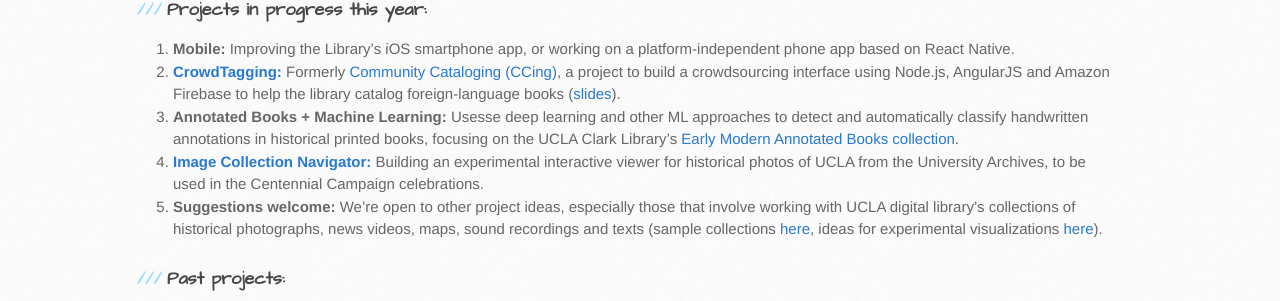
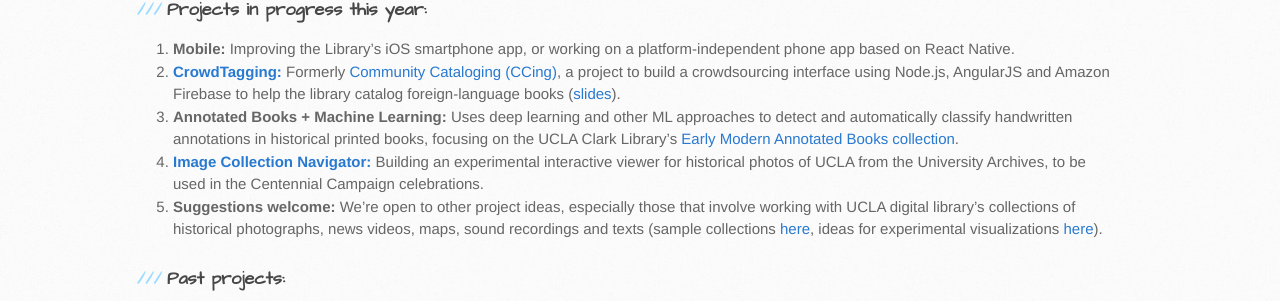
Before and after one commit to UCLALibrary/BuildUCLA, a Jekyll site: the page built from docs/index.md, in a window 1280 px wide. Shown: the part 451-752 px from the top of the page. Built offline with Jekyll 4.4.1, drawn with Linux system fonts in a browser that asks for light colours.

Commit message:
Update index.md

```diff
--- a/docs/index.md
+++ b/docs/index.md
@@ -13,7 +13,7 @@ BuildUCLA is a software development incubator based in the UCLA Library. It brin
 
 1. **Mobile:** Improving the Library's iOS smartphone app, or working on a platform-independent phone app based on React Native.
 1. **<a href="https://docs.library.ucla.edu/display/BUILD/CrowdTagging">CrowdTagging:</a>** Formerly <a href="http://ec2-54-173-153-28.compute-1.amazonaws.com:8000/#/">Community Cataloging (CCing)</a>, a project to build a crowdsourcing interface using Node.js, AngularJS and Amazon Firebase to help the library catalog foreign-language books (<a href="https://docs.google.com/presentation/d/1pGWDBy5ff5xHdb0Ys462BXRf0IjP2zNrlt4sBfYiAvw/edit?usp=sharing">slides</a>).
-1. **Annotated Books + Machine Learning:** Usesse deep learning and other ML approaches to detect and automatically classify handwritten annotations in historical printed books, focusing on the UCLA Clark Library's <a href="https://calisphere.org/collections/26771/">Early Modern Annotated Books collection</a>.
+1. **Annotated Books + Machine Learning:** Uses deep learning and other ML approaches to detect and automatically classify handwritten annotations in historical printed books, focusing on the UCLA Clark Library's <a href="https://calisphere.org/collections/26771/">Early Modern Annotated Books collection</a>.
 1. **<a href="https://github.com/UCLALibrary/ImageCollectionNavigator">Image Collection Navigator:</a>** Building an experimental interactive viewer for historical photos of UCLA from the University Archives, to be used in the Centennial Campaign celebrations.
 1. **Suggestions welcome:** We're open to other project ideas, especially those that involve working with UCLA digital library's collections of historical photographs, news videos, maps, sound recordings and texts (sample collections <a href="https://collectionslab.github.io/collections/">here</a>, ideas for experimental visualizations <a href="https://collectionslab.github.io/experiments/">here</a>).
 
```
